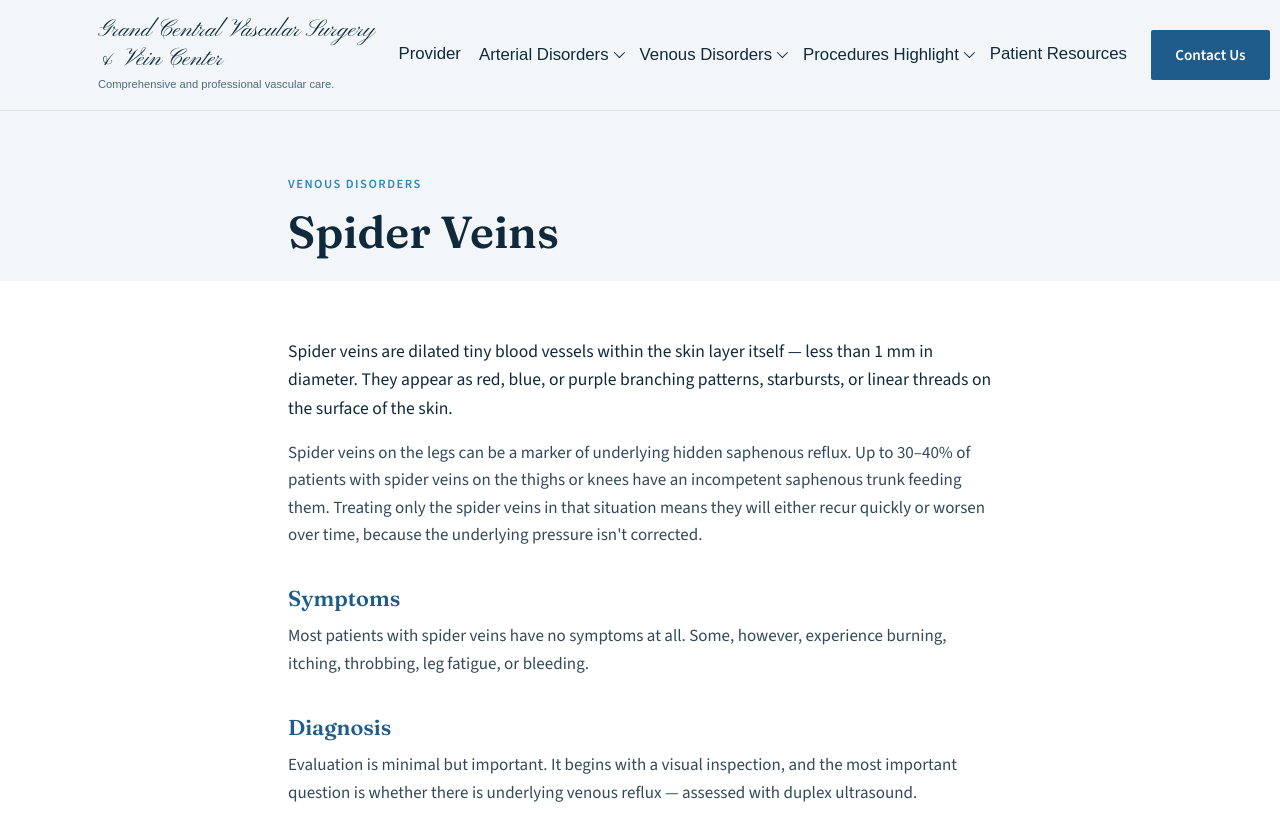
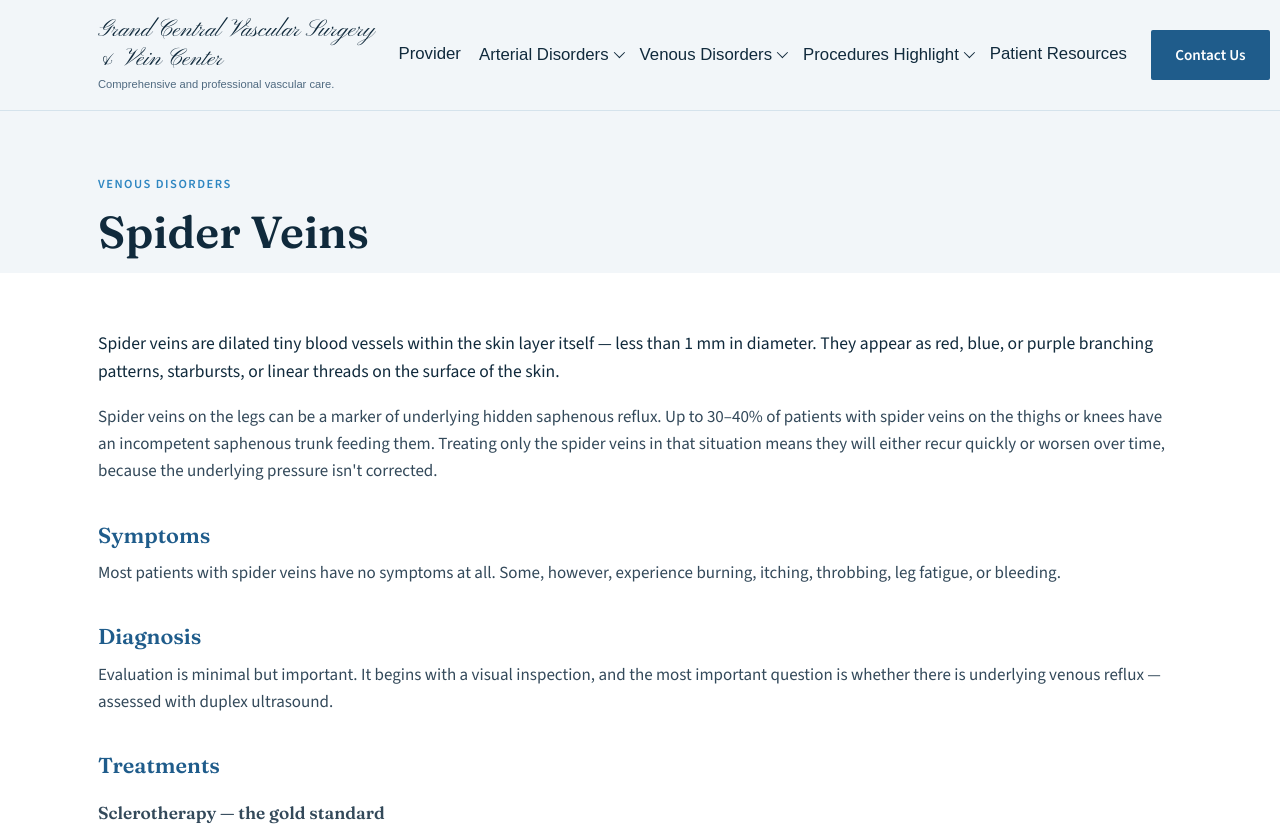
Before and after one commit to jr4419/new-site, an Eleventy site: page src/spider-veins.html in a window 1280 px wide. Shown: the top 826 px of the page. Built offline with nearby package versions, Linux system fonts and the light colour scheme; Eleventy itself is replaced by a stand-in of ours; files that its build step writes are made by us from their sources.

Commit message:
Add files via upload

```diff
--- a/src/css/style.css
+++ b/src/css/style.css
@@ -425,10 +425,7 @@ p { margin: 0 0 1em; }
    Subpage header
    ============================ */
 .page-header {
-  padding: 64px 0 24px;
-}
-.page-header .wrap {
-  max-width: 760px;
+  padding: 64px 0 16px;
 }
 .page-header h1 {
   font-size: clamp(2rem, 4vw, 2.8rem);
@@ -437,9 +434,6 @@ p { margin: 0 0 1em; }
 .page-intro {
   padding: 56px 0 48px;
   background: var(--white);
-}
-.page-intro .wrap {
-  max-width: 760px;
 }
 .placeholder-note {
   font-size: 0.85rem;
```
